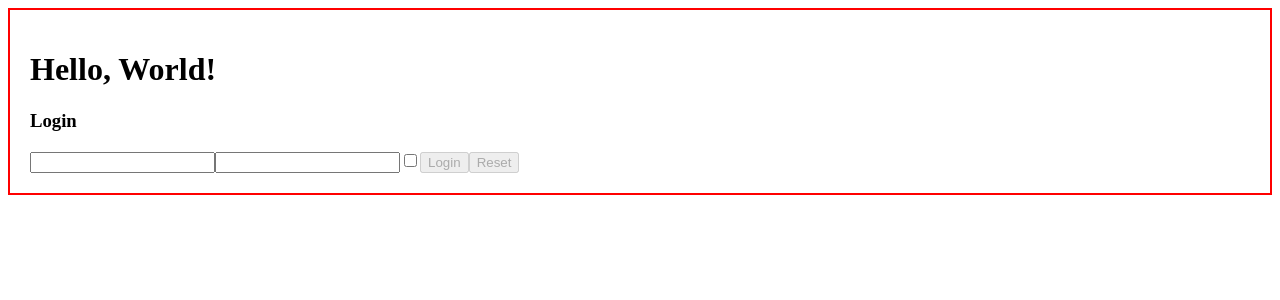
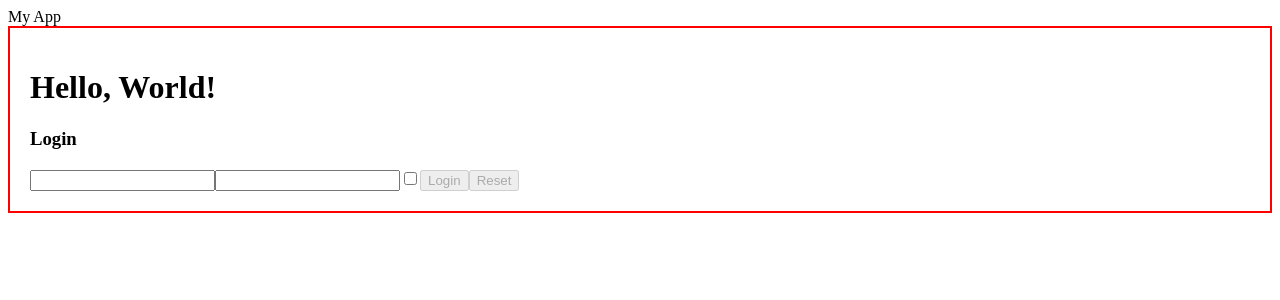
Before and after one commit to l7g/react-exercises, a React (Create React App) app: page / in a window 1280 px wide. Shown: the top 300 px of the page. Built offline with nearby package versions, Linux system fonts and the light colour scheme.

Commit message:
esercizio completato

```diff
--- a/src/App.js
+++ b/src/App.js
@@ -16,7 +16,7 @@
     return (
       <div>
         <React.StrictMode>
-          <Container>
+          <Container title='My App'>
             <Hello />
             <Login />
           </Container>
--- a/src/Container.js
+++ b/src/Container.js
@@ -9,6 +9,7 @@
     }
     return (
       <div>
+        <div className="container-title">{this.props.title}</div>
         <div style={containerStyle} className="container-content">{this.props.children}</div>
       </div>
     );
```
